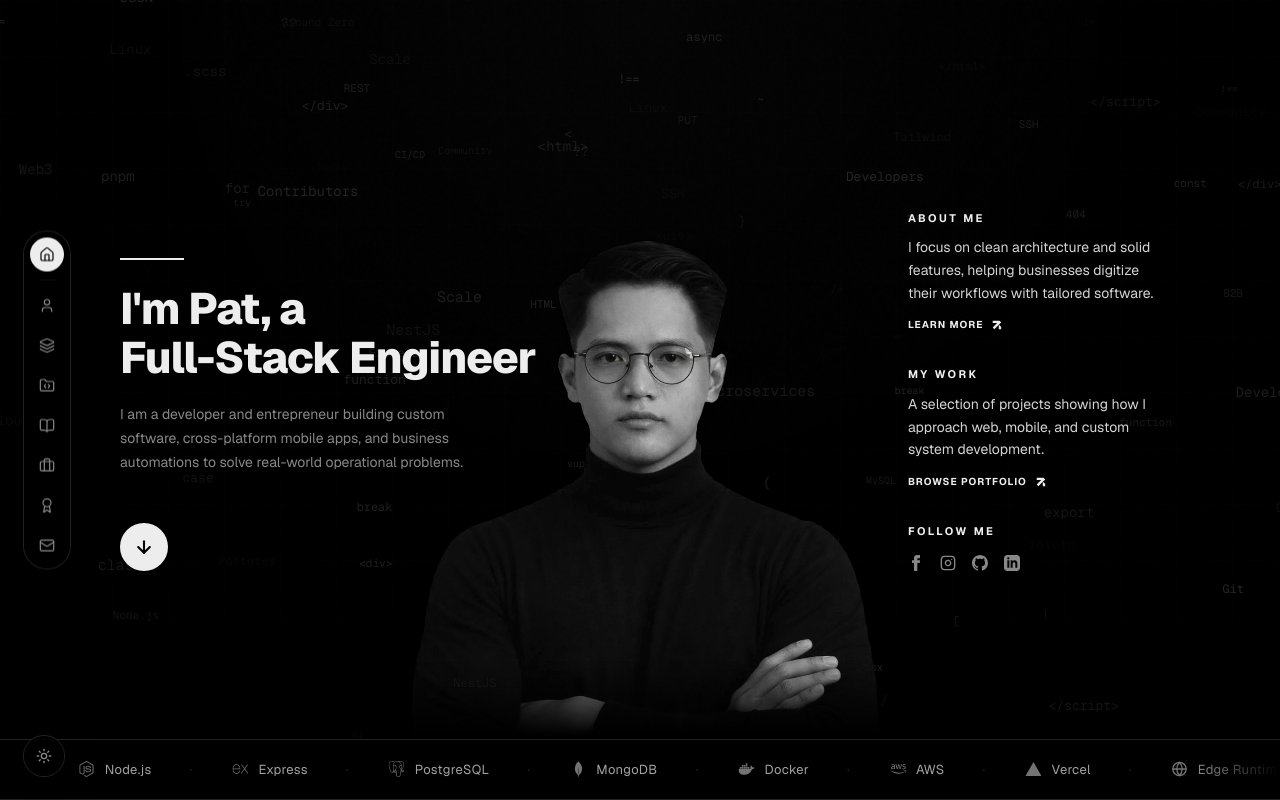
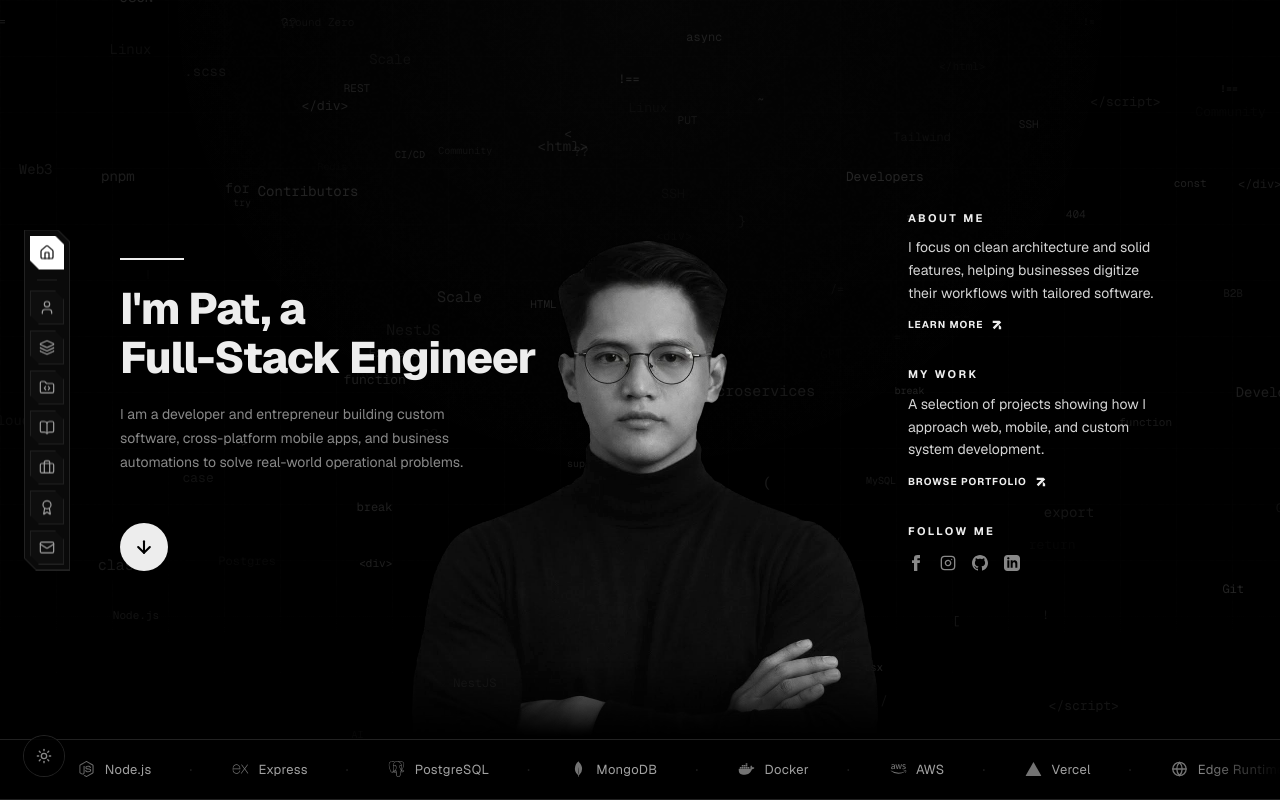
Before and after one commit to 0xp47/0xp47.github.io, a Next.js app: page / in a window 1280 px wide. Shown: the top 800 px of the page. Built offline with nearby package versions, Linux system fonts and the light colour scheme.

Commit message:
feat(nav): redesign navigation dock and items with chamfered card styling

```diff
--- a/src/components/layout/site-nav.tsx
+++ b/src/components/layout/site-nav.tsx
@@ -43,14 +43,32 @@ export function SiteNav({ activeSection, onNavItemClick }: SiteNavProps) {
         animate={{ opacity: 1, y: 0 }}
         transition={{ duration: 0.45, ease: "easeOut" }}
         aria-label="Main navigation"
-        className="pointer-events-auto flex flex-row md:flex-col items-center gap-1 sm:gap-1.5 rounded-full bg-background/80 p-1.5 shadow-[0_16px_48px_rgba(0,0,0,0.3)] ring-1 ring-border backdrop-blur-xl max-w-[calc(100vw-2rem)]"
+        className="pointer-events-auto relative p-1.5 max-w-[calc(100vw-2rem)] select-none"
       >
+        {/* Chamfered double-shell card container background */}
+        <div
+          aria-hidden="true"
+          className="absolute inset-0 pointer-events-none p-[1px] bg-neutral-800/90 shadow-[0_16px_48px_rgba(0,0,0,0.6)]"
+          style={{
+            clipPath: "polygon(0 0, calc(100% - 12px) 0, 100% 12px, 100% 100%, 12px 100%, 0 calc(100% - 12px))",
+          }}
+        >
+          <div
+            className="w-full h-full bg-[#0a0a0a]/95 backdrop-blur-xl"
+            style={{
+              clipPath: "polygon(0 0, calc(100% - 11.5px) 0, 100% 11.5px, 100% 100%, 11.5px 100%, 0 calc(100% - 11.5px))",
+            }}
+          />
+        </div>
+
+        {/* Foreground navigation items */}
+        <div className="relative z-10 flex flex-row md:flex-col items-center gap-1 sm:gap-1.5">
           {/* Home / Top Icon */}
           <div className="relative group">
             {isTopActive && (
               <motion.div
                 layoutId="activeNavPill"
-              className="absolute inset-0 rounded-full bg-foreground shadow-sm"
+                className="absolute inset-0 chamfer-btn bg-white shadow-xs"
                 transition={{ type: "spring", stiffness: 380, damping: 28 }}
               />
             )}
@@ -63,10 +81,10 @@ export function SiteNav({ activeSection, onNavItemClick }: SiteNavProps) {
               aria-label="Home / Back to top"
               aria-current={isTopActive ? "page" : undefined}
               className={cn(
-              "relative z-10 flex size-8 sm:size-8.5 items-center justify-center rounded-full transition-colors duration-200",
+                "relative z-10 flex size-8 sm:size-8.5 items-center justify-center chamfer-btn transition-colors duration-200 cursor-pointer",
                 isTopActive
-                ? "text-background"
-                : "text-muted-foreground hover:text-foreground hover:bg-foreground/10"
+                  ? "text-black font-semibold"
+                  : "border border-neutral-800/80 bg-[#121212]/60 text-neutral-400 hover:border-neutral-700 hover:text-white hover:bg-[#18181b]"
               )}
             >
               <Home className="size-4" strokeWidth={1.8} />
@@ -75,7 +93,7 @@ export function SiteNav({ activeSection, onNavItemClick }: SiteNavProps) {
             {/* Desktop Tooltip */}
             <span
               role="tooltip"
-            className="pointer-events-none absolute left-full ml-3 top-1/2 -translate-y-1/2 hidden md:flex items-center rounded-md bg-background/90 px-2.5 py-1 text-[11px] font-mono uppercase tracking-wider text-foreground shadow-[0_8px_24px_rgba(0,0,0,0.2)] ring-1 ring-border backdrop-blur-xl opacity-0 -translate-x-1 transition-all duration-200 group-hover:opacity-100 group-hover:translate-x-0 z-50 whitespace-nowrap"
+              className="pointer-events-none absolute left-full ml-3 top-1/2 -translate-y-1/2 hidden md:flex items-center chamfer-btn border border-neutral-800 bg-[#0a0a0a]/95 px-2.5 py-1 text-[10.5px] font-mono uppercase tracking-wider text-white shadow-[0_8px_24px_rgba(0,0,0,0.5)] backdrop-blur-xl opacity-0 -translate-x-1 transition-all duration-200 group-hover:opacity-100 group-hover:translate-x-0 z-50 whitespace-nowrap"
             >
               Home
             </span>
@@ -83,7 +101,7 @@ export function SiteNav({ activeSection, onNavItemClick }: SiteNavProps) {
 
           {/* Subtle divider: vertical on mobile horizontal bar, horizontal on desktop vertical bar */}
           <span
-          className="h-4 w-px md:h-px md:w-4 bg-border/40 my-0 mx-1 md:my-0.5 md:mx-0 shrink-0"
+            className="h-4 w-px md:h-px md:w-5 bg-neutral-800/80 my-0 mx-1 md:my-1 md:mx-0 shrink-0"
             aria-hidden="true"
           />
 
@@ -98,7 +116,7 @@ export function SiteNav({ activeSection, onNavItemClick }: SiteNavProps) {
                 {isActive && (
                   <motion.div
                     layoutId="activeNavPill"
-                  className="absolute inset-0 rounded-full bg-foreground shadow-sm"
+                    className="absolute inset-0 chamfer-btn bg-white shadow-xs"
                     transition={{ type: "spring", stiffness: 380, damping: 28 }}
                   />
                 )}
@@ -111,10 +129,10 @@ export function SiteNav({ activeSection, onNavItemClick }: SiteNavProps) {
                     onNavItemClick(item.href);
                   }}
                   className={cn(
-                  "relative z-10 flex size-8 sm:size-8.5 items-center justify-center rounded-full transition-colors duration-200",
+                    "relative z-10 flex size-8 sm:size-8.5 items-center justify-center chamfer-btn transition-colors duration-200 cursor-pointer",
                     isActive
-                    ? "text-background"
-                    : "text-muted-foreground hover:text-foreground hover:bg-foreground/10"
+                      ? "text-black font-semibold"
+                      : "border border-neutral-800/80 bg-[#121212]/60 text-neutral-400 hover:border-neutral-700 hover:text-white hover:bg-[#18181b]"
                   )}
                 >
                   <Icon className="size-4" strokeWidth={1.8} />
@@ -123,13 +141,14 @@ export function SiteNav({ activeSection, onNavItemClick }: SiteNavProps) {
                 {/* Desktop Tooltip */}
                 <span
                   role="tooltip"
-                className="pointer-events-none absolute left-full ml-3 top-1/2 -translate-y-1/2 hidden md:flex items-center rounded-md bg-background/90 px-2.5 py-1 text-[11px] font-mono uppercase tracking-wider text-foreground shadow-[0_8px_24px_rgba(0,0,0,0.2)] ring-1 ring-border backdrop-blur-xl opacity-0 -translate-x-1 transition-all duration-200 group-hover:opacity-100 group-hover:translate-x-0 z-50 whitespace-nowrap"
+                  className="pointer-events-none absolute left-full ml-3 top-1/2 -translate-y-1/2 hidden md:flex items-center chamfer-btn border border-neutral-800 bg-[#0a0a0a]/95 px-2.5 py-1 text-[10.5px] font-mono uppercase tracking-wider text-white shadow-[0_8px_24px_rgba(0,0,0,0.5)] backdrop-blur-xl opacity-0 -translate-x-1 transition-all duration-200 group-hover:opacity-100 group-hover:translate-x-0 z-50 whitespace-nowrap"
                 >
                   {item.label}
                 </span>
               </div>
             );
           })}
+        </div>
       </motion.nav>
     </aside>
   );
--- a/src/components/portfolio.tsx
+++ b/src/components/portfolio.tsx
@@ -190,7 +190,7 @@ export function Portfolio() {
         onClick={() => handleScrollToSection("#")}
         initial={false}
         animate={!isLoading && showBackToTop ? { opacity: 1, y: 0 } : { opacity: 0, y: 12 }}
-        className="fixed bottom-20 right-4 sm:right-6 md:bottom-6 md:right-6 z-40 flex size-10 items-center justify-center rounded-full bg-background/70 text-foreground shadow-md ring-1 ring-border/80 backdrop-blur-xl transition-all duration-200 hover:-translate-y-1 hover:bg-foreground hover:text-background focus-visible:ring-1 focus-visible:ring-foreground focus-visible:outline-hidden cursor-pointer"
+        className="fixed bottom-20 right-4 sm:right-6 md:bottom-6 md:right-6 z-40 flex size-9 items-center justify-center chamfer-btn border border-neutral-800 bg-[#0a0a0a]/90 text-neutral-400 shadow-[0_8px_24px_rgba(0,0,0,0.5)] backdrop-blur-xl transition-all duration-200 hover:-translate-y-1 hover:border-neutral-700 hover:bg-white hover:text-black focus-visible:ring-1 focus-visible:ring-foreground focus-visible:outline-hidden cursor-pointer"
       >
         <ArrowUp className="size-4" />
       </motion.button>
--- a/src/lib/github-stats.json
+++ b/src/lib/github-stats.json
@@ -3,5 +3,5 @@
   "publicRepos": 15,
   "totalStars": 7,
   "followers": 6,
-  "updatedAt": "2026-11-07T04:37:13.992Z"
+  "updatedAt": "2026-11-07T04:42:52.262Z"
 }
```
Also changed, not shown: src/lib/projects.json. Lines whose indentation alone changed are shown as unchanged.
